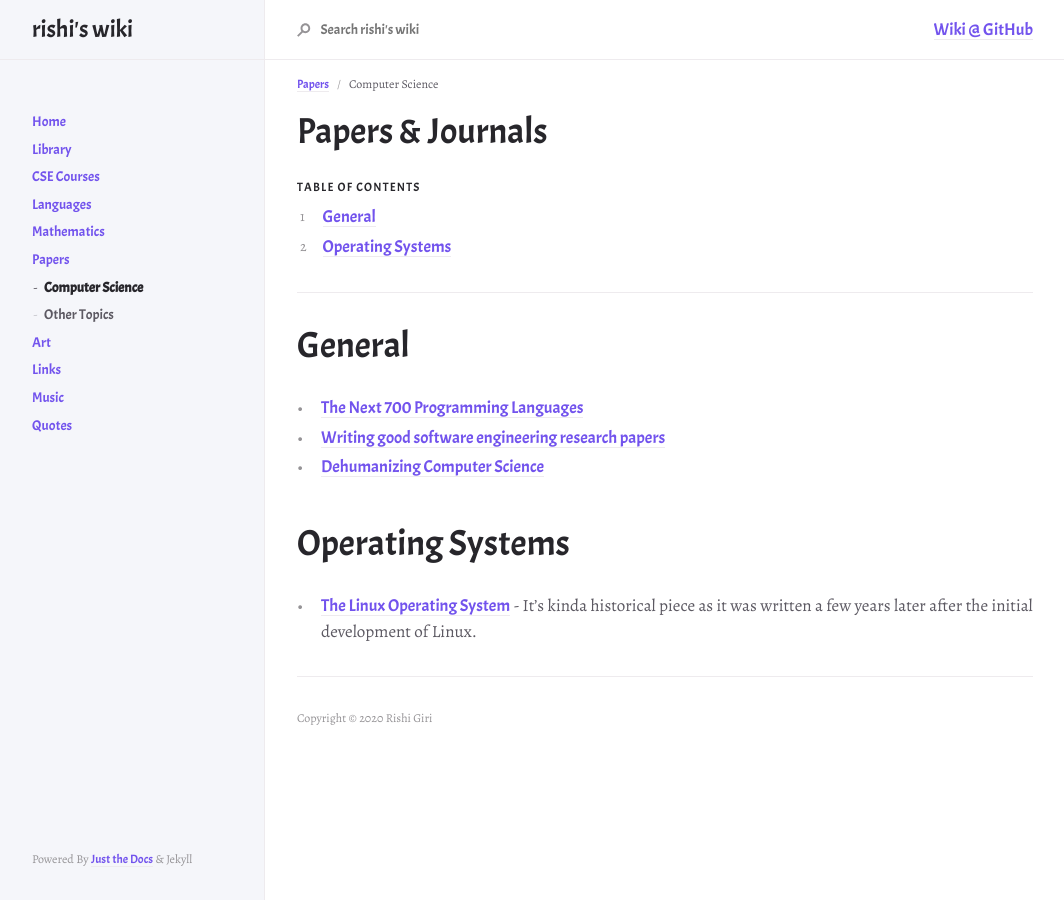
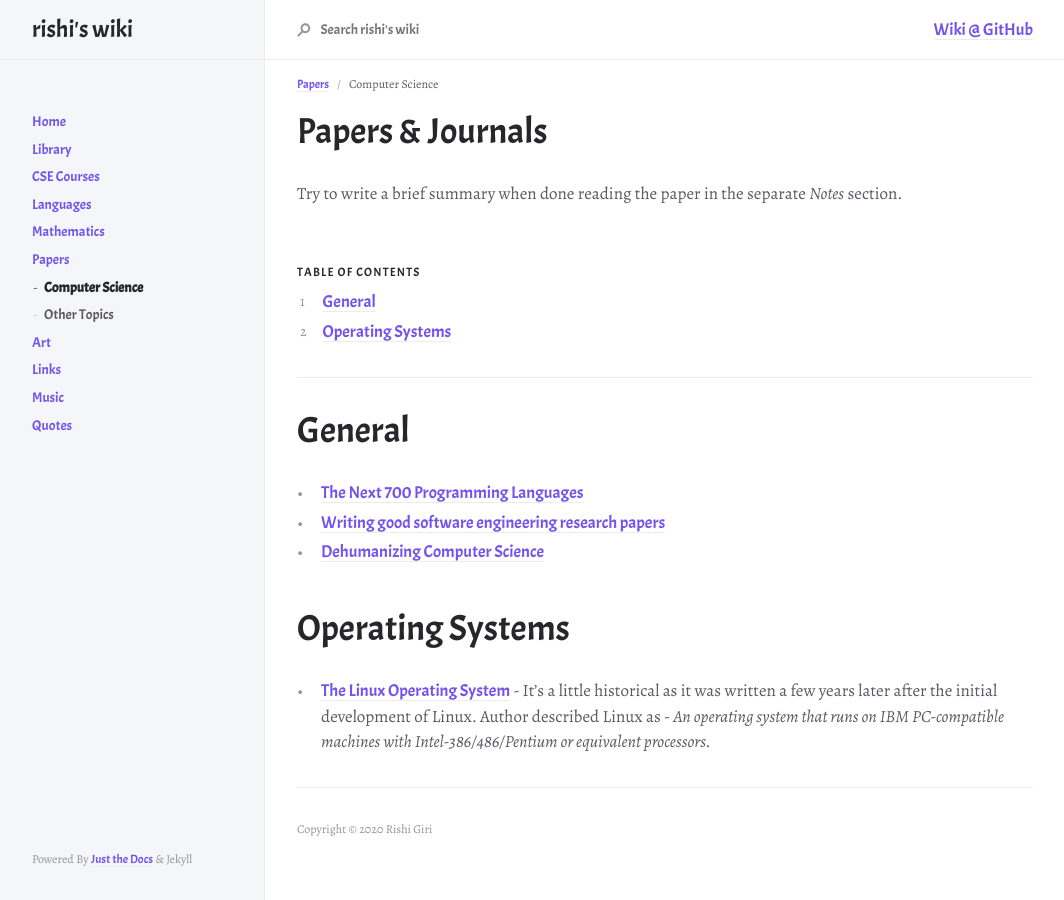
Before and after one commit to r8w/r8w, a Jekyll site: the page built from docs/papers/cs.md, in a window 1280 px wide. Shown: the whole page, without its empty margins (107-1171 px from the left). Built offline with Jekyll 4.4.1, drawn with Linux system fonts in a browser that asks for light colours; nearby versions of some CDN libraries.

Commit message:
add summary

```diff
--- a/docs/papers/cs.md
+++ b/docs/papers/cs.md
@@ -7,6 +7,10 @@ nav_order: 1
 
 # Papers & Journals
 {: .no_toc }
+
+Try to write a brief summary when done reading the paper in the separate *Notes* section.
+
+<br>
 
 ## Table of contents
 {: .no_toc .text-delta }
@@ -25,4 +29,4 @@ nav_order: 1
 
 # Operating Systems
 
-- [The Linux Operating System](https://sci-hub.tw/10.1109/2.402081) - It's kinda historical piece as it was written a few years later after the initial development of Linux.
+- [The Linux Operating System](https://sci-hub.tw/10.1109/2.402081) - It's a little historical as it was written a few years later after the initial development of Linux. Author described Linux as - *An operating system that runs on IBM PC-compatible machines with Intel-386/486/Pentium or equivalent processors.*
```
